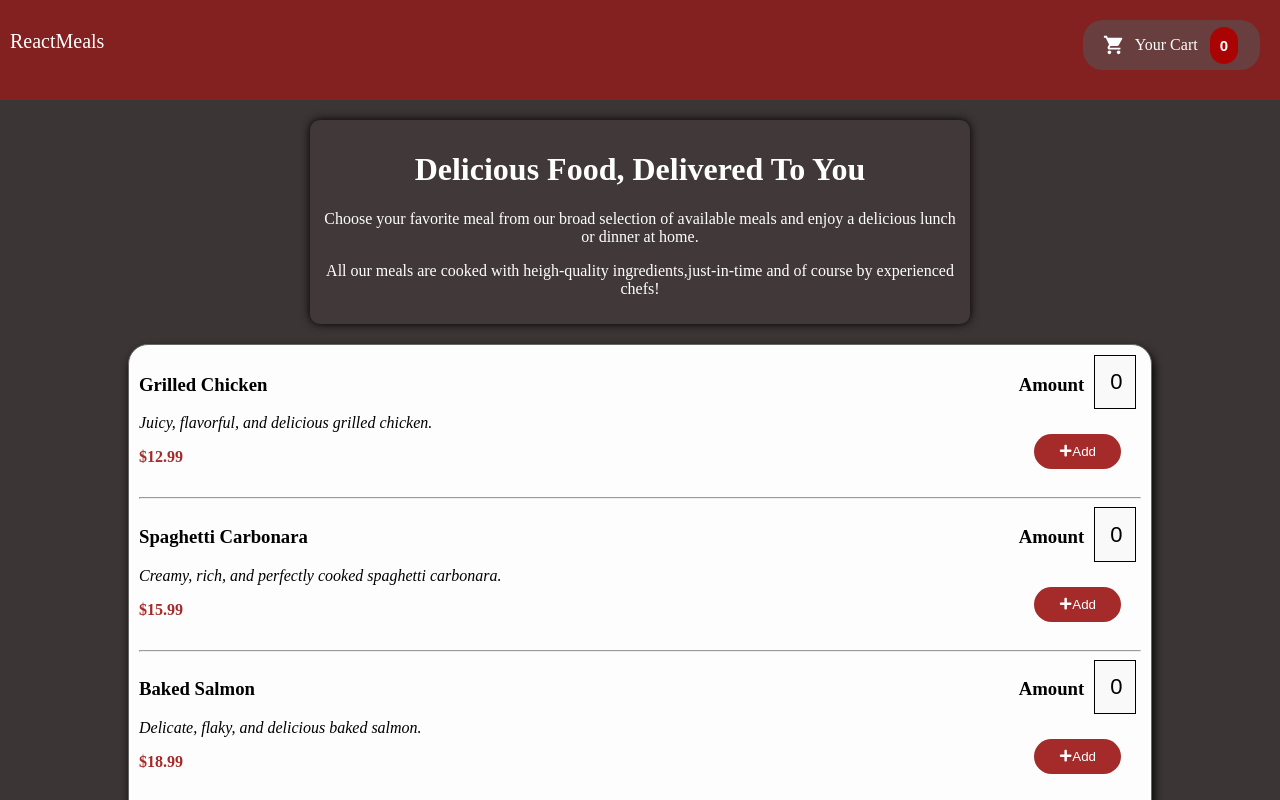
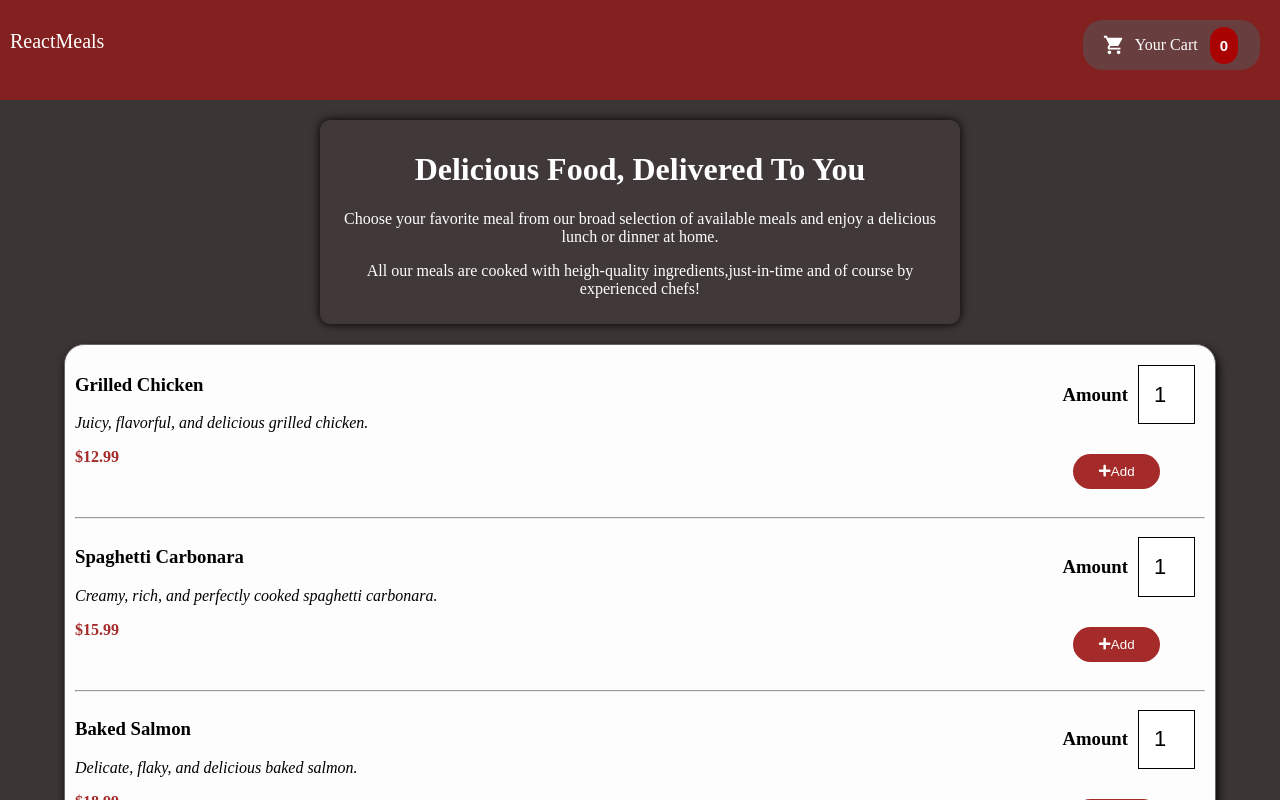
Before and after one commit to SwatiGi/Restaurent-webside, a React (Vite) app: page / in a window 1280 px wide. Shown: the top 800 px of the page. Built offline with nearby package versions, Linux system fonts and the light colour scheme.

Commit message:
add modal functionality

```diff
--- a/src/components/FoodDetail/foodSummery.css
+++ b/src/components/FoodDetail/foodSummery.css
@@ -8,4 +8,17 @@
     text-align: center;
     box-shadow: 0px 0px 10px black;
     margin-top: 120px;
+    box-sizing: border-box;
 }
+
+@media (max-width: 600px) {
+
+
+    .summery-container {
+        width: 100%;
+        margin-left: 20px;
+        margin-right: 20px;
+        box-sizing: border-box;
+
+    }
+}
--- a/src/components/Header.jsx
+++ b/src/components/Header.jsx
@@ -1,26 +1,34 @@
-import React, { useContext, useState } from 'react'
-import { MdShoppingCart } from 'react-icons/md';
-import "./Header.css"
-import Modal from './Portal/Modal'
-import CardContext from '../store/CardContext'
+import React, { useContext, useState } from "react";
+import { MdShoppingCart } from "react-icons/md";
+import "./Header.css";
+import Modal from "./Portal/Modal";
+import CardContext from "../store/CardContext";
+
 const Header = () => {
-  let [toggal, setToggal] = useState(true)
-  let {count} = useContext(CardContext)
-   const totalCount = Object.values(count).reduce((sum, num) => sum + num, 0);
+  let [toggal, setToggal] = useState(true);
+  let { cartItems } = useContext(CardContext);
+
+  const totalCount = Object.values(cartItems).reduce(
+    (sum, item) => sum + item.quantity,
+    0
+  );
+
   return (
-      <div className='header'>
-      <div className='react-meals'>ReactMeals</div>
-      {toggal?<div onClick={()=>setToggal(!toggal)} className='icon-container'>
-        <MdShoppingCart color='white' size={22} />
-        <p className='your-cart' >Your Cart</p>
-        <button className='count-btn'>{totalCount}</button>
-      </div>:  <Modal onclose={() => setToggal(true)}>
+    <div className="header">
+      <div className="react-meals">ReactMeals</div>
+      <div onClick={() => setToggal(!toggal)} className="icon-container">
+        <MdShoppingCart color="white" size={22} />
+        <p className="your-cart">Your Cart</p>
+        <button className="count-btn">{totalCount}</button>
+      </div>
+
+      {!toggal && (
+        <Modal onclose={() => setToggal(true)}>
           <p>Your cart items will show here</p>
-        </Modal>}
+        </Modal>
+      )}
+    </div>
+  );
+};
 
-
-      </div>
-  )
-}
-
-export default Header
+export default Header;
--- a/src/components/Meal/Meals.css
+++ b/src/components/Meal/Meals.css
@@ -1,14 +1,14 @@
 .meals-container {
     background: rgb(253, 253, 253);
     border: 1px solid rgb(104, 101, 101);
-    width: 80%;
+    width: 90%;
     margin: auto;
     padding: 10px;
     border-radius: 20px;
     margin-top: 20px;
     box-sizing: border-box;
     box-shadow: 2px 5px 10px;
-    /* display: flex; */
+
 
 }
 
@@ -31,9 +31,9 @@
 
 .input {
     margin-left: 10px;
-    margin-bottom: 5px;
+
     padding: 10px;
-    width: 15px;
+    width: 30px;
     padding-left: 15px;
     font-size: 22px;
     color: black;
@@ -49,4 +49,18 @@
     display: flex;
     justify-content: center;
 
+    padding: 10px;
 }
+
+@media (max-width: 600px) {
+
+
+    .meals-container {
+        width: 100%;
+        margin-left: 20px;
+        margin-right: 20px;
+        box-sizing: border-box;
+        border: 1px solid;
+
+    }
+}
--- a/src/components/Meal/Meals.jsx
+++ b/src/components/Meal/Meals.jsx
@@ -1,47 +1,52 @@
-import mealsData from "./MealsList"
-import "./Meals.css"
-import { FaPlus } from 'react-icons/fa';
-import { useContext } from "react"
-import CardContext from "../../store/CardContext"
+import mealsData from "./MealsList";
+import "./Meals.css";
+import { FaPlus } from "react-icons/fa";
+import { useContext } from "react";
+import CardContext from "../../store/CardContext";
 import React from "react";
+
 const Meals = () => {
- let {count,setCount} = useContext(CardContext)
-  let handleCount = (id) => {
-    setCount((prevCounts) => ({
-      ...prevCounts,
-      [id]: (prevCounts[id] || 0) + 1,
-    }));
-  }
+  let { cartItems, addToCart, updateQuantity } = useContext(CardContext);
+
   return (
-    <>
-    <div className='meals-container'>
+    <div className="meals-container">
       {mealsData.map((data) => {
-        return  <React.Fragment key={data.id}>
- <div  className='description' key={data.id}>
-          <div>
-          <h3 >{data.name}</h3>
-          <i>{data.description}</i>
-            <p className='price'><b>${data.price}</b></p>
+        return (
+          <React.Fragment key={data.id}>
+            <div className="description">
+              <div>
+                <h3>{data.name}</h3>
+                <i>{data.description}</i>
+                <p className="price">
+                  <b>${data.price}</b>
+                </p>
+              </div>
+              <div className="amount">
+                <div className="amount-div">
+                  <h3>Amount</h3>
+                  <input
+                    type="number"
+                    value={cartItems[data.id]?.quantity || 1}
+                    onChange={(e) =>
+                      updateQuantity(data.id, Number(e.target.value))
+                    }
+                    className="input"
+                  />
+                </div>
+                <button
+                  onClick={() => addToCart(data)}
+                  className="add-btn"
+                >
+                  <FaPlus /> Add
+                </button>
+              </div>
+            </div>
+            <hr />
+          </React.Fragment>
+        );
+      })}
+    </div>
+  );
+};
 
-          </div>
-          <div className='amount'>
-            <div className='amount-div'><h3>Amount</h3>
-              <input
-                type="text"
-                disabled
-                className='input'
-               value={count[data.id] ?? 0}
-              /></div>
-            <button onClick={()=>handleCount(data.id)} className='add-btn'>  <FaPlus /> Add</button></div>
-
-          </div>
-          <hr />
-</React.Fragment>
-      })}
-
-      </div>
-    </>
-  )
-}
-
-export default Meals
+export default Meals;
--- a/src/components/Portal/Modal.jsx
+++ b/src/components/Portal/Modal.jsx
@@ -1,7 +1,16 @@
-import React from 'react'
-import Portal from './Portal'
+import React, { useContext } from "react";
+import Portal from "./Portal";
+import CardContext from "../../store/CardContext";
 
-const Modal = ({ onclose, children }) => {
+const Modal = ({ onclose }) => {
+  const { cartItems, updateQuantity } = useContext(CardContext);
+
+  const itemsArray = Object.values(cartItems);
+  const totalAmount = itemsArray.reduce(
+    (sum, item) => sum + item.price * item.quantity,
+    0
+  );
+
   const styles = {
   overlay: {
     position: "fixed",
@@ -21,7 +30,7 @@ const Modal = ({ onclose, children }) => {
     borderRadius: "8px",
     position: "relative",
     width: "400px",
-    textAlign: "center"
+    textAlign: "center",
   },
   closeBtn: {
      position: "absolute",
@@ -33,21 +42,55 @@ const Modal = ({ onclose, children }) => {
       padding: "5px 10px",
       cursor: "pointer",
       borderRadius: "4px",
+    },
+  btn: {
+    background: "red",
+    color: "white",
+    border: "none",
+    padding: "10px",
+    borderRadius:"5px"
   }
 };
+
+
+
 
   return (
     <Portal>
       <div style={styles.overlay}>
         <div style={styles.modal}>
-                  {children}
-                  <button onClick={onclose} style={styles.closeBtn}>Close</button>
-                 <h1> This is  a portal </h1>
+          {itemsArray.length === 0 ? (
+            <p>Your cart is empty</p>
+          ) : (
+            <>
+              {itemsArray.map((item) => (
+                <div key={item.id} style={{ marginBottom: "10px",display:"flex",  justifyContent:"space-around",borderBottom:"2px solid red"}}>
+                  <div ><h4>{item.name}</h4>
+                  <p>
+                    ${item.price} × {item.quantity} = $
+                    {item.price * item.quantity}
+                  </p></div>
+                  <div style={{marginTop:"20px"}}>
+                    <button style={styles.btn} onClick={() => updateQuantity(item.id, item.quantity - 1)}>
+                    –
+                  </button>
+                  <span style={{ margin: "0 10px" }}>{item.quantity}</span>
+                  <button  style={styles.btn} onClick={() => updateQuantity(item.id, item.quantity + 1)}>
+                    +
+                    </button>
                   </div>
                 </div>
+              ))}
+              <h3>Total: {totalAmount.toFixed(2)}</h3>
+            </>
+          )}
+          <button onClick={onclose} style={styles.closeBtn}>
+            Close
+          </button>
+        </div>
+      </div>
+    </Portal>
+  );
+};
 
-      </Portal>
-  )
-}
-
-export default Modal
+export default Modal;
--- a/src/store/CardContext.jsx
+++ b/src/store/CardContext.jsx
@@ -1,6 +1,6 @@
-import { createContext } from "react"
+import { createContext } from "react";
 
+// Context banaya
+const CardContext = createContext();
 
-let CardContext = createContext()
-
-export default CardContext
+export default CardContext;
--- a/src/store/ContextProvider.jsx
+++ b/src/store/ContextProvider.jsx
@@ -1,16 +1,46 @@
-import React, { useState } from 'react'
-import CardContext from './CardContext'
+import React, { useState } from "react";
+import CardContext from "./CardContext";
 
 const ContextProvider = ({ children }) => {
-    let [count, setCount] = useState({});
+  const [cartItems, setCartItems] = useState({}); // {id: {...item, quantity}}
 
+  // Add to cart
+  const addToCart = (item) => {
+    setCartItems((prev) => {
+      const existing = prev[item.id];
+      if (existing) {
+        return {
+          ...prev,
+          [item.id]: {
+            ...existing,
+            quantity: existing.quantity + 1
+          }
+        };
+      } else {
+        return {
+          ...prev,
+          [item.id]: { ...item, quantity: 1 }
+        };
+      }
+    });
+  };
+
+  // Update quantity
+  const updateQuantity = (id, quantity) => {
+    setCartItems((prev) => ({
+      ...prev,
+      [id]: {
+        ...prev[id],
+        quantity: Math.max(1, quantity) // kam se kam 1
+      }
+    }));
+  };
 
   return (
-      <CardContext.Provider value={{count,setCount}} >
+    <CardContext.Provider value={{ cartItems, addToCart, updateQuantity }}>
       {children}
+    </CardContext.Provider>
+  );
+};
 
-      </CardContext.Provider>
-  )
-}
-
-export default ContextProvider
+export default ContextProvider;
```
Also changed, not shown: src/App.jsx (+9 -17 lines). Lines whose indentation alone changed are shown as unchanged.
